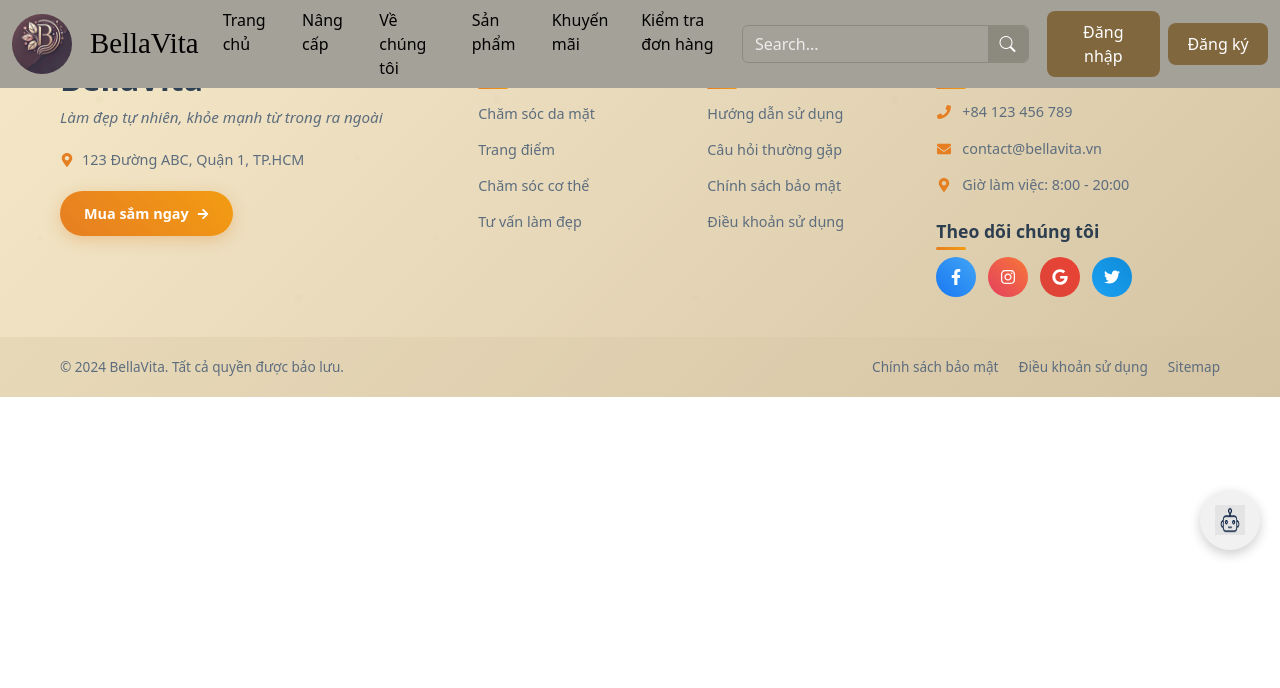
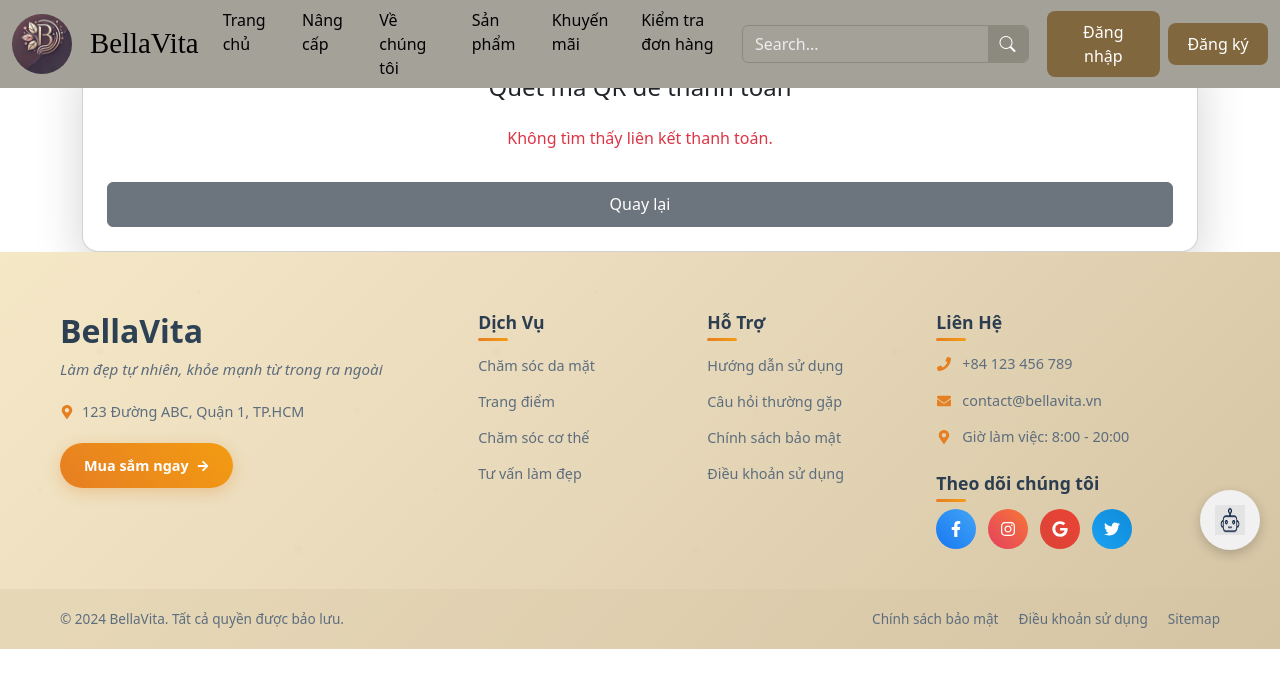
Before and after one commit to benzhoang/BellaVita, a React (Vite) app: page /qr in a window 1280 px wide. Shown: the top 688 px of the page. Built offline with nearby package versions, Linux system fonts and the light colour scheme; a web font is replaced by a local one.

Commit message:
QR and Product Image

```diff
--- a/src/App.jsx
+++ b/src/App.jsx
@@ -17,6 +17,7 @@ import AI from './components/AI';
 import DetailProductPage from './pages/DetailProductPage';
 import PaymentPage from './pages/PaymentPage';
 import PaymentResult from "./pages/PaymentResult";
+import QRPage from './pages/QRPage';
 
 import AdminLayout from "./layout/AdminLayout";
 import Dashboard from "./pages/admin/DashboardPage";
@@ -49,6 +50,7 @@ const AppLayout = () => {
           <Route path="/product/:id" element={<DetailProductPage />} />
           <Route path="/payment" element={<PaymentPage />} />
           <Route path="/payment-result" element={<PaymentResult />} />
+          <Route path="/qr" element={<QRPage />} />
 
           {/* Admin dashboard  */}
           <Route path="/admin" element={<AdminLayout />}>
--- a/src/pages/DetailProductPage.jsx
+++ b/src/pages/DetailProductPage.jsx
@@ -140,7 +140,7 @@ const DetailProductPage = () => {
                             <div className="product-gallery">
                                 <div className="main-image-container">
                                     <img
-                                        src={product.image || '/images/Images.webp'}
+                                        src={product.image_url || '/images/Images.webp'}
                                         alt={product.name}
                                         className="main-product-image"
                                     />
@@ -149,7 +149,7 @@ const DetailProductPage = () => {
                                     )}
                                 </div>
                                 <div className="thumbnail-gallery">
-                                    <img src={product.image || '/images/Images.webp'} alt="" className="thumbnail active" />
+                                    <img src={product.image_url || '/images/Images.webp'} alt="" className="thumbnail active" />
                                     <img src="/images/Images.webp" alt="" className="thumbnail" />
                                     <img src="/images/Images.webp" alt="" className="thumbnail" />
                                     <img src="/images/Images.webp" alt="" className="thumbnail" />
--- a/src/pages/HomePage.jsx
+++ b/src/pages/HomePage.jsx
@@ -43,7 +43,7 @@ const HomePage = () => {
                   <Link to={`/product/${item.product_id}`} className="custom-card-link" key={item.id}>
                     <div className="custom-card">
                       <div className="discount-tag">-40%</div>
-                      <img src={item.image || Image} alt="card-img" className="card-image" />
+                      <img src={item.image_url || Image} alt="card-img" className="card-image" />
                       <div className="card-body">
                         <p className="card-title">{item.name}</p>
                         <div className="price-wrapper">
--- a/src/pages/PaymentPage.jsx
+++ b/src/pages/PaymentPage.jsx
@@ -10,21 +10,26 @@ const PaymentPage = () => {
     const [error, setError] = useState('');
     const navigate = useNavigate();
 
+    const USE_API = false; // 👉 Đặt thành true để bật lại khi cần
+
     const handlePayment = async () => {
         setIsLoading(true);
         setError('');
         const orderId = localStorage.getItem('orderId');
+
+        if (!USE_API) {
+            // 👇 Dùng link giả khi không gọi API
+            const fakePaymentUrl = 'https://sandbox.vnpayment.vn/paymentv2/vpcpay.html';
+            localStorage.setItem('qrPaymentUrl', fakePaymentUrl);
+            navigate('/qr');
+            setIsLoading(false);
+            return;
+        }
+
         const token = localStorage.getItem('token');
-
         try {
-            // Chuẩn bị dữ liệu thanh toán
             const paymentData = {
-                // amount: localStorage.getItem('totalAmount') || '10000', // Lấy số tiền từ localStorage hoặc mặc định
                 orderDescription: `Thanh toán đơn hàng ${orderId}`,
-                // orderType: 'billpayment',
-                // bankCode: 'NCB', // Có thể để trống để hiển thị tất cả ngân hàng
-                // language: 'vn',
-                // returnUrl: `${window.location.origin}/payment-success`, // URL callback khi thanh toán xong
                 orderId: orderId
             };
 
@@ -40,19 +45,18 @@ const PaymentPage = () => {
             );
 
             if (response.data?.paymentUrl) {
-                setPaymentUrl(response.data.paymentUrl);
-                window.location.href = response.data.paymentUrl; // Redirect to payment
+                localStorage.setItem('qrPaymentUrl', response.data.paymentUrl);
+                navigate('/qr');
             } else {
                 setError('Không thể tạo liên kết thanh toán.');
-                console.error('Response không có paymentUrl:', response.data);
             }
         } catch (err) {
             setError('Đã xảy ra lỗi khi tạo thanh toán.');
-            console.error('Lỗi thanh toán:', err.response?.data || err.message);
         } finally {
             setIsLoading(false);
         }
     };
+
 
     return (
         <div className="payment-page-container">
--- a/src/pages/ProductPage.jsx
+++ b/src/pages/ProductPage.jsx
@@ -137,7 +137,7 @@ const ProductPage = () => {
                             >
                                 <div style={{ position: 'relative' }}>
                                     <img
-                                        src={product.image || Image}
+                                        src={product.image_url || Image}
                                         alt={product.name}
                                         className="card-image img-fluid"
                                         style={{ maxHeight: '200px', objectFit: 'contain' }}
--- /dev/null
+++ b/src/pages/QRPage.jsx
@@ -0,0 +1,37 @@
+import React, { useEffect, useState } from 'react';
+import '../styles/QRPage.scss';
+
+const QRPage = () => {
+    const [paymentUrl, setPaymentUrl] = useState('');
+
+    useEffect(() => {
+        const url = localStorage.getItem('qrPaymentUrl');
+        if (url) {
+            setPaymentUrl(url);
+        }
+    }, []);
+
+    return (
+        <div className="container mt-5">
+            <div className="card text-center p-4 shadow-lg">
+                <h4 className="mb-4">Quét mã QR để thanh toán</h4>
+                {paymentUrl ? (
+                    <iframe
+                        src={paymentUrl}
+                        title="VNPay QR"
+                        width="100%"
+                        height="600px"
+                        frameBorder="0"
+                    />
+                ) : (
+                    <p className="text-danger">Không tìm thấy liên kết thanh toán.</p>
+                )}
+                <button className="btn btn-secondary mt-3" onClick={() => window.history.back()}>
+                    Quay lại
+                </button>
+            </div>
+        </div>
+    );
+};
+
+export default QRPage;
--- /dev/null
+++ b/src/styles/QRPage.scss
@@ -0,0 +1,11 @@
+.card {
+    border-radius: 16px;
+
+    .btn {
+        padding: 0.6rem 1.5rem;
+    }
+
+    iframe {
+        border-radius: 8px;
+    }
+}
```
Also changed, not shown: 1 other file (tests, documents, lock files or other folders).
